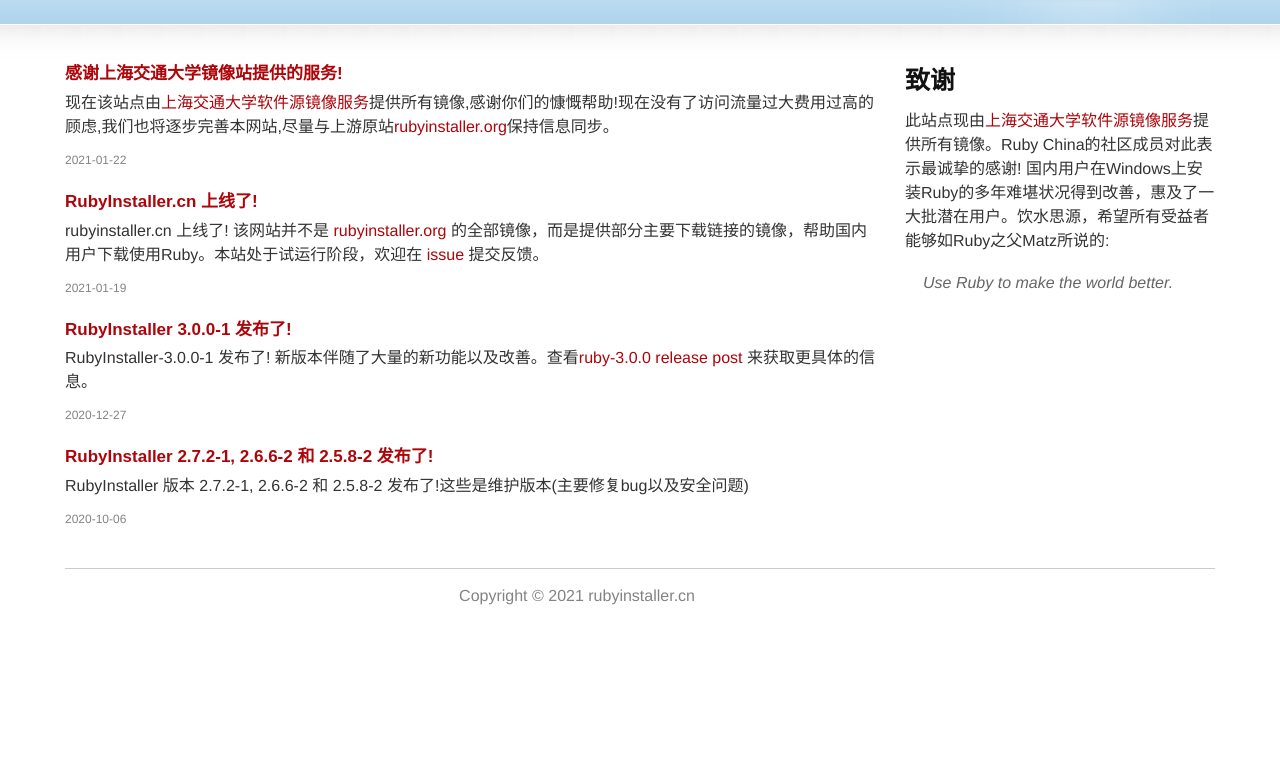
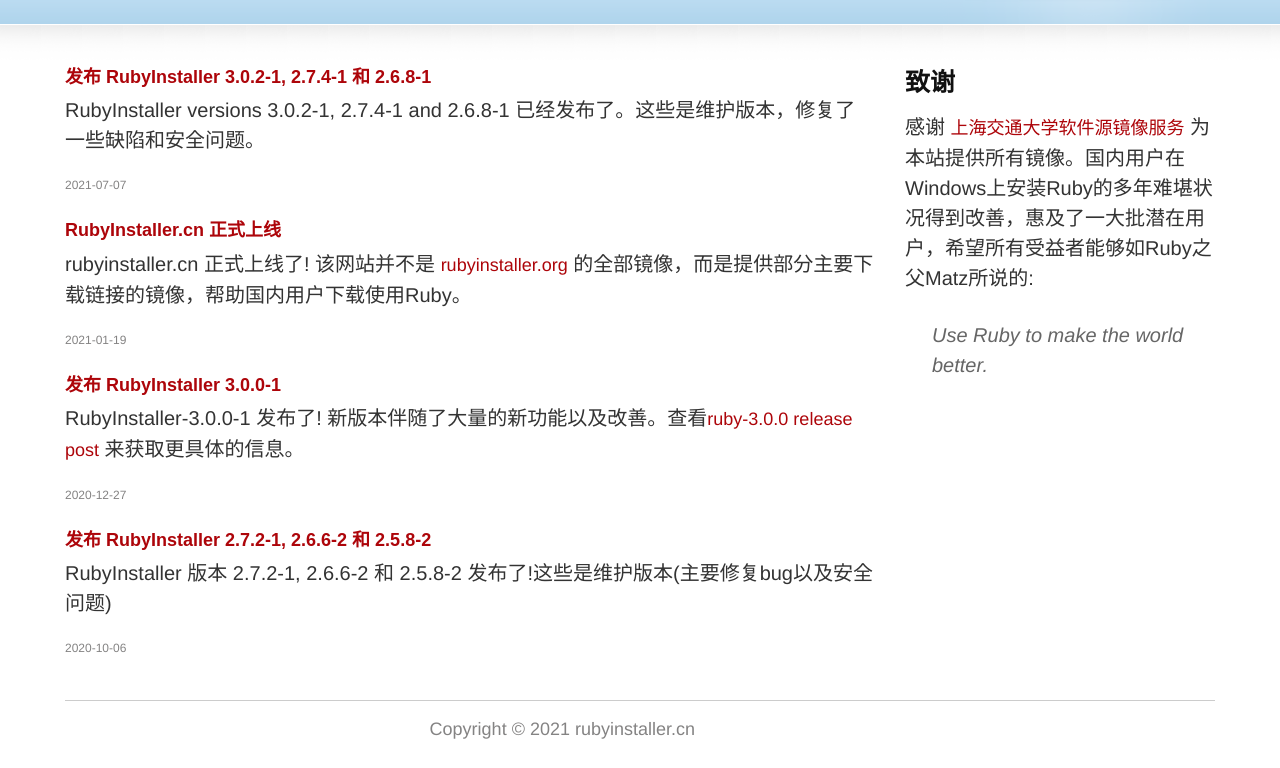
Before and after one commit to ccmywish/RubyInstaller.cn, a Jekyll site: the page built from index.md, in a window 1280 px wide, cut to the strip 324-1092 px from the top of the page. Built offline with Jekyll 4.4.1, drawn with Linux system fonts in a browser that asks for light colours; before the commit the page ends 957 px from its top, so only the background shows below that.

Commit message:
add 7-7 post and update some style

```diff
--- a/_posts/2020-10-06-rubyinstaller--2.7.2-1-2.6.6-2-and-2.5.8-2-released.md
+++ b/_posts/2020-10-06-rubyinstaller--2.7.2-1-2.6.6-2-and-2.5.8-2-released.md
@@ -1,6 +1,6 @@
 ---
 layout: post
-title:  "RubyInstaller 2.7.2-1, 2.6.6-2 和 2.5.8-2 发布了!"
+title:  "发布 RubyInstaller 2.7.2-1, 2.6.6-2 和 2.5.8-2"
 author: Lars Kanis，ccmywish
 ---
 
--- a/_posts/2020-12-27-rubyinstaller-3.0.0-1-released.md
+++ b/_posts/2020-12-27-rubyinstaller-3.0.0-1-released.md
@@ -1,6 +1,6 @@
 ---
 layout: post
-title:  "RubyInstaller 3.0.0-1 发布了!"
+title:  "发布 RubyInstaller 3.0.0-1"
 author: Lars Kanis, ccmywish
 ---
 RubyInstaller-3.0.0-1 发布了!
--- a/_posts/2021-1-19-rubyinstaller.cn-is-on.md
+++ b/_posts/2021-1-19-rubyinstaller.cn-is-on.md
@@ -1,7 +1,11 @@
 ---
 layout: post
-title:  "RubyInstaller.cn 上线了!"
+title:  "RubyInstaller.cn 正式上线"
 author: ccmywish
 ---
 
-rubyinstaller.cn 上线了! 该网站并不是 [rubyinstaller.org](rubyinstaller.org) 的全部镜像，而是提供部分主要下载链接的镜像，帮助国内用户下载使用Ruby。本站处于试运行阶段，欢迎在 [issue](https://gitee.com/RubyKids/rubyinstaller.cn-website/issues) 提交反馈。
+rubyinstaller.cn 正式上线了! 该网站并不是 [rubyinstaller.org](rubyinstaller.org) 的全部镜像，而是提供部分主要下载链接的镜像，帮助国内用户下载使用Ruby。
+
+感谢 [上海交通大学软件源镜像服务](https://mirrors.sjtug.sjtu.edu.cn/) 为本站提供所有镜像。 现在没有了访问流量过大费用过高的顾虑,我们也将逐步完善本网站,尽量与上游原站 [rubyinstaller.org](https://rubyinstaller.org) 保持信息同步。
+
+您可在 [issue](https://gitee.com/RubyKids/rubyinstaller.cn/issues) 处向我们提交反馈。
--- a/_posts/2021-1-22-thanks-to-sjtu.md
+++ /dev/null
@@ -1,7 +0,0 @@
----
-layout: post
-title:  "感谢上海交通大学镜像站提供的服务!"
-author: ccmywish
----
-
-现在该站点由[上海交通大学软件源镜像服务](https://mirrors.sjtug.sjtu.edu.cn/)提供所有镜像,感谢你们的慷慨帮助!现在没有了访问流量过大费用过高的顾虑,我们也将逐步完善本网站,尽量与上游原站[rubyinstaller.org](https://rubyinstaller.org)保持信息同步。
--- /dev/null
+++ b/_posts/2021-7-7-rubyinstaller-3.0.2-1-2.7.4-1-and-2.6.8-1-released.md
@@ -0,0 +1,20 @@
+---
+layout: post
+title:  "发布 RubyInstaller 3.0.2-1, 2.7.4-1 和 2.6.8-1"
+author: Shaun Mabbs，ccmywish
+---
+
+RubyInstaller versions 3.0.2-1, 2.7.4-1 and 2.6.8-1 已经发布了。这些是维护版本，修复了一些缺陷和安全问题。
+
+开启了对超过260个字符的路径长度的支持。查阅 [829ab9d](https://github.com/oneclick/rubyinstaller2/commit/829ab9d9798d180655b6b336797b1087bfa82f5c)
+
+增加了 `racc`, `rbs`, `typerof` 可知性文件到 /bin 目录。查阅 [#231](https://github.com/oneclick/rubyinstaller2/issues/231)
+
+
+查看 [ruby-3.0.2 官方发布](https://www.ruby-lang.org/en/news/2021/07/07/ruby-3-0-2-released/), [ruby-2.7.4 官方发布](https://www.ruby-lang.org/en/news/2021/07/07/ruby-2-7-4-released/) and [ruby-2.6.8 官方发布](https://www.ruby-lang.org/en/news/2021/07/07/ruby-2-6-8-released/) for more details.
+
+请注意，一些gem在Windows上与Ruby-3.0并不兼容，这种情况下，你可能需要依然使用2.7直到3.0被很好的支持。
+
+一个之前的RubyInstaller-2.6.x 或 2.7.x安装 <b>不应当</b> 被通过将RubyInstaller-3.0.x安装同一目录下直接更新。这是因为一些带有C语言扩展的gem在ruby-2.7和3.0之间并不兼容。最好像我们提议的，使用新的目录来存放3.0.x
+
+所有安装包文件都放在了[下载区域]({{ "/downloads/" | relative_url }})!
--- a/index.md
+++ b/index.md
@@ -8,6 +8,6 @@ title: RubyInstaller for Windows - 国内镜像
 
 ## 致谢
 
-此站点现由[上海交通大学软件源镜像服务](https://mirrors.sjtug.sjtu.edu.cn/)提供所有镜像。Ruby China的社区成员对此表示最诚挚的感谢! 国内用户在Windows上安装Ruby的多年难堪状况得到改善，惠及了一大批潜在用户。饮水思源，希望所有受益者能够如Ruby之父Matz所说的:
+感谢 [上海交通大学软件源镜像服务](https://mirrors.sjtug.sjtu.edu.cn/) 为本站提供所有镜像。国内用户在Windows上安装Ruby的多年难堪状况得到改善，惠及了一大批潜在用户，希望所有受益者能够如Ruby之父Matz所说的:
 
 > Use Ruby to make the world better.
--- a/styles/blueprint/screen.css
+++ b/styles/blueprint/screen.css
@@ -12,7 +12,7 @@
 ----------------------------------------------------------------------- */
 
 /* reset.css */
-html, body, div, span, object, iframe, h1, h2, h3, h4, h5, h6, p, blockquote, pre, a, abbr, acronym, address, code, del, dfn, em, img, q, dl, dt, dd, ol, ul, li, fieldset, form, label, legend, table, caption, tbody, tfoot, thead, tr, th, td {margin:0;padding:0;border:0;font-weight:inherit;font-style:inherit;font-size:100%;font-family:inherit;vertical-align:baseline;}
+html, body, div, span, object, iframe, h1, h2, h3, h4, h5, h6, p, blockquote, pre, a, abbr, acronym, address, code, del, dfn, em, img, q, dl, dt, dd, ol, ul, li, fieldset, form, label, legend, table, caption, tbody, tfoot, thead, tr, th, td {margin:0;padding:0;border:0;font-weight:inherit;font-style:inherit;font-size:18px;font-family:inherit;vertical-align:baseline;}
 body {line-height:1.5;}
 table {border-collapse:separate;border-spacing:0;}
 caption, th, td {text-align:left;font-weight:normal;}
--- a/styles/site.css
+++ b/styles/site.css
@@ -28,6 +28,8 @@ p {
 code {
   color: #000000;
   font-size: 14px;
+  padding: 5px;
+  background-color: #EFF1F3;
 }
 
 pre{
@@ -37,7 +39,7 @@ border: 1px solid #dddddd;
 }
 
 h2 {
-        font-family: Noto Sans,Roboto,Microsoft Yahei,sans-serif;
+        font-family: Arial, sans-serif;
         font-size: 25px;
         font-weight: bold;
 }
@@ -45,7 +47,7 @@ h2 {
 h3 {
 text-transform: uppercase;
 font-weight: bold;
-font-size: 14px;
+font-size: 18px;
 }
 
 thead th {
@@ -165,7 +167,7 @@ div#graphic_sub {
         width: 1150px;
 }
 div#graphic h1, div#graphic_sub h1 {
-        font-family: Noto Sans,Roboto,Microsoft Yahei,sans-serif;
+        font-family: Arial, sans-serif;
         font-size: 34px;
         font-weight: bold;
         margin: 20px 0 10px 0px;
@@ -313,7 +315,7 @@ div.news_item a:hover.more {
         background:url("../assets/bullet.png") no-repeat 0 -20px;
 }
 p, div.news_item p {
-  font-size: 16px;
+  font-size: 20px;
   margin-bottom: .75em;
   line-height: 1.5em;
 }
```
